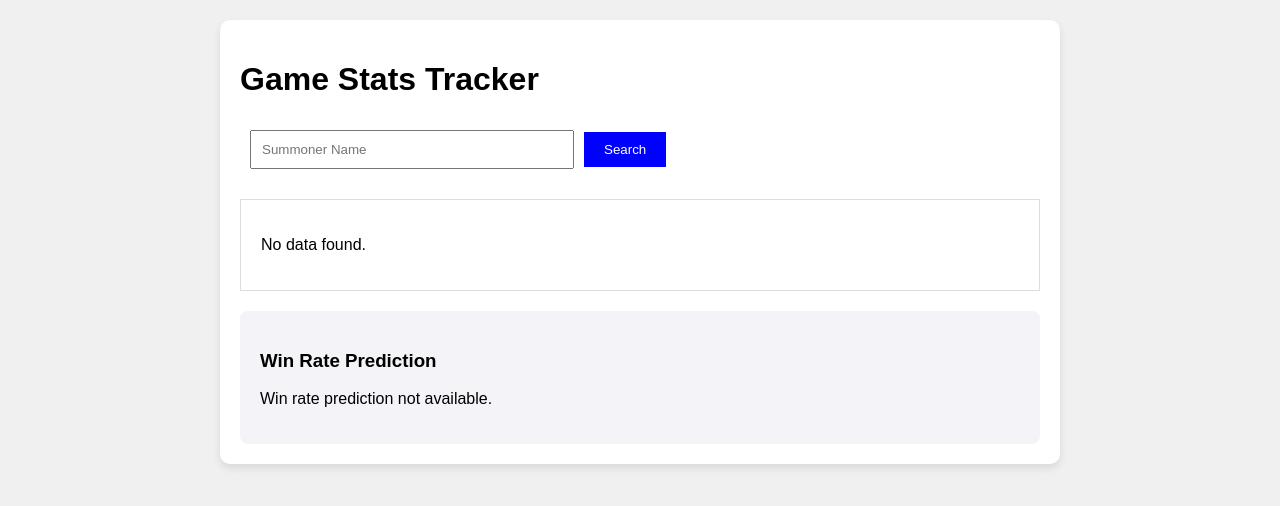
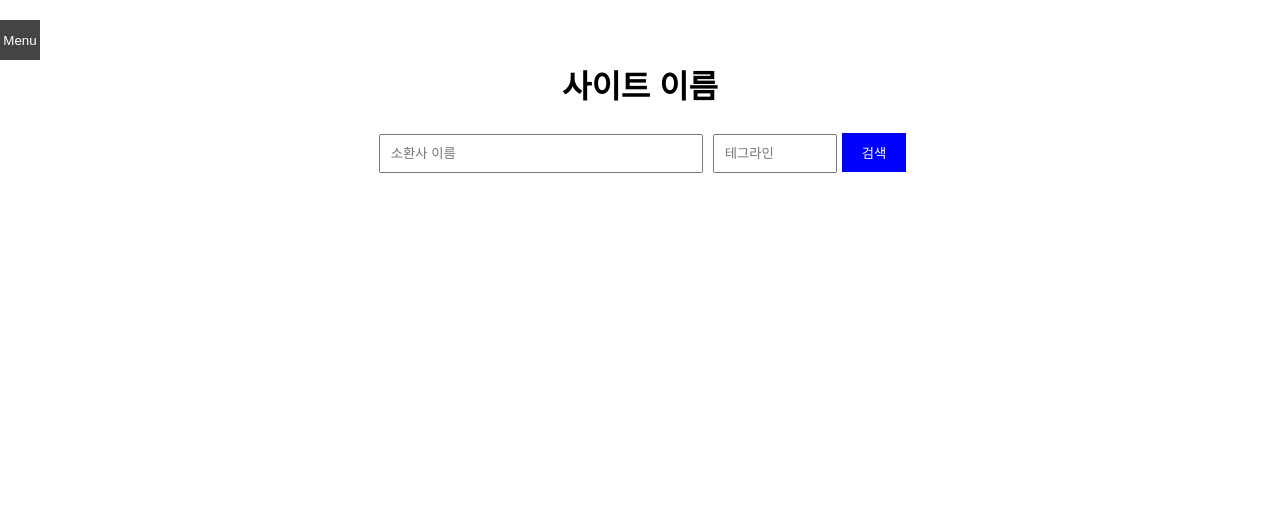
Before and after one commit to YoungHyeon1/Lab-scale, a React (Create React App) app in the folder GameApp/app/: page / in a window 1280 px wide. Shown: the top 506 px of the page. Built offline with nearby package versions, Linux system fonts and the light colour scheme.

Commit message:
sidbar add

```diff
--- a/GameApp/app/src/components/GlobalStyle.jsx
+++ b/GameApp/app/src/components/GlobalStyle.jsx
@@ -5,7 +5,7 @@ const GlobalStyle = createGlobalStyle`
     font-family: 'Arial', sans-serif;
     margin: 0;
     padding: 0;
-    background-color: #f0f0f0;
+    background-color: white;
   }
 `;
 
--- a/GameApp/app/src/components/MainPage.jsx
+++ b/GameApp/app/src/components/MainPage.jsx
@@ -3,23 +3,32 @@ import { SearchBar } from "./SearchBar";
 import { GameStats } from "./GameStats";
 import PredictionResult from "./PredictionResult";
 import styled from "styled-components";
+import { useSelector } from "react-redux";
+import SidebarComponent from "./SidebarComponent";
 
 const MainContainer = styled.div`
   max-width: 800px;
   margin: 20px auto;
   padding: 20px;
-  background-color: white;
-  border-radius: 10px;
-  box-shadow: 0 4px 8px rgba(0, 0, 0, 0.1);
+  text-align: center;
 `;
 
 const MainPage = () => {
+  const { stats } = useSelector((state) => state.gameStats);
+
   return (
     <MainContainer>
-      <h1>Game Stats Tracker</h1>
+      <SidebarComponent />
+      <h1>사이트 이름</h1>
       <SearchBar />
-      <GameStats />
-      <PredictionResult />
+      {stats ? (
+        <div />
+      ) : (
+        <>
+          <GameStats />
+          <PredictionResult />
+        </>
+      )}
     </MainContainer>
   );
 };
--- a/GameApp/app/src/components/SearchBar.jsx
+++ b/GameApp/app/src/components/SearchBar.jsx
@@ -4,8 +4,13 @@ import { fetchGameStats } from "../redux/gameStatsSlice";
 
 const StyledInput = styled.input`
   padding: 10px;
-  margin: 10px;
+  margin: 5px;
   width: 300px;
+`;
+const TagInput = styled.input`
+  padding: 10px;
+  margin: 5px;
+  width: 100px;
 `;
 
 const StyledButton = styled.button`
@@ -19,18 +24,34 @@ const StyledButton = styled.button`
 export const SearchBar = () => {
   const dispatch = useDispatch();
   let input;
+  let tag;
 
   const handleSearch = () => {
     if (input.value) {
-      dispatch(fetchGameStats(input.value));
+      let summonerName = input.value + "#" + tag.value;
+      dispatch(fetchGameStats(summonerName));
       input.value = "";
+    }
+  };
+  const handleKeyPress = (e) => {
+    if (e.key === "Enter") {
+      handleSearch();
     }
   };
 
   return (
     <div>
-      <StyledInput ref={(node) => (input = node)} placeholder="Summoner Name" />
-      <StyledButton onClick={handleSearch}>Search</StyledButton>
+      <StyledInput
+        ref={(node) => (input = node)}
+        placeholder="소환사 이름"
+        onKeyUp={handleKeyPress}
+      />
+      <TagInput
+        ref={(node) => (tag = node)}
+        placeholder="테그라인"
+        onKeyUp={handleKeyPress}
+      />
+      <StyledButton onClick={handleSearch}>검색</StyledButton>
     </div>
   );
 };
--- /dev/null
+++ b/GameApp/app/src/components/SidebarComponent.jsx
@@ -0,0 +1,66 @@
+import React, { useState } from "react";
+import styled from "styled-components";
+
+const SidebarContainer = styled.div`
+  width: ${(props) => (props.isOpen ? "250px" : "0")};
+  height: 100vh;
+  background-color: #333;
+  overflow-x: hidden;
+  transition: 0.5s;
+  position: fixed;
+  z-index: 1;
+  left: 0;
+  top: 0;
+`;
+
+const SidebarButton = styled.button`
+  display: flex;
+  justify-content: center;
+  align-items: center;
+  position: fixed;
+  left: ${(props) => (props.isOpen ? "250px" : "0")};
+  top: 20px;
+  width: 40px;
+  height: 40px;
+  background-color: #444;
+  color: white;
+  border: none;
+  cursor: pointer;
+  z-index: 2;
+  transition: 0.5s;
+`;
+
+const MenuItem = styled.a`
+  padding: 10px 15px;
+  text-decoration: none;
+  font-size: 25px;
+  color: white;
+  display: block;
+  transition: 0.3s;
+  &:hover {
+    background-color: #ddd;
+    color: black;
+  }
+`;
+
+const SidebarComponent = () => {
+  const [isOpen, setIsOpen] = useState(false);
+
+  const toggleSidebar = () => {
+    setIsOpen(!isOpen);
+  };
+
+  return (
+    <>
+      <SidebarButton onClick={toggleSidebar} isOpen={isOpen}>
+        {isOpen ? "Close" : "Menu"}
+      </SidebarButton>
+      <SidebarContainer isOpen={isOpen}>
+        <MenuItem href="#">홈</MenuItem>
+        <MenuItem href="#">AI 분석</MenuItem>
+      </SidebarContainer>
+    </>
+  );
+};
+
+export default SidebarComponent;
```
